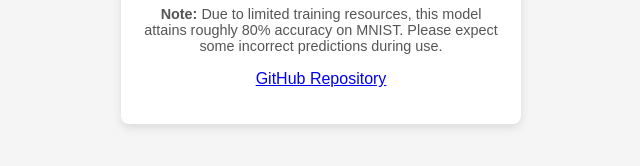
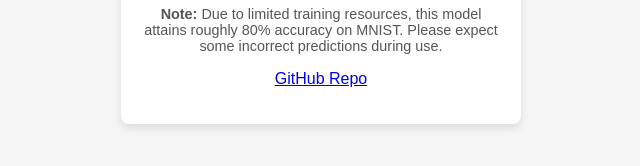
Before and after one commit to AP-047/rational-classifier-web, a plain HTML site: page index.html in a window 1280 px wide. Shown: the part 610-776 px from the top of the page, 319-959 px from the left. Drawn offline with Linux system fonts and the light colour scheme.

Commit message:
Shorten link text for GitHub repository in index.html

```diff
--- a/index.html
+++ b/index.html
@@ -34,7 +34,7 @@
 
         <p>
             <a href="https://github.com/AP-047/rational-classifier-web" target="_blank" rel="noopener noreferrer">
-                GitHub Repository
+                GitHub Repo
             </a>
         </p>
 
```
